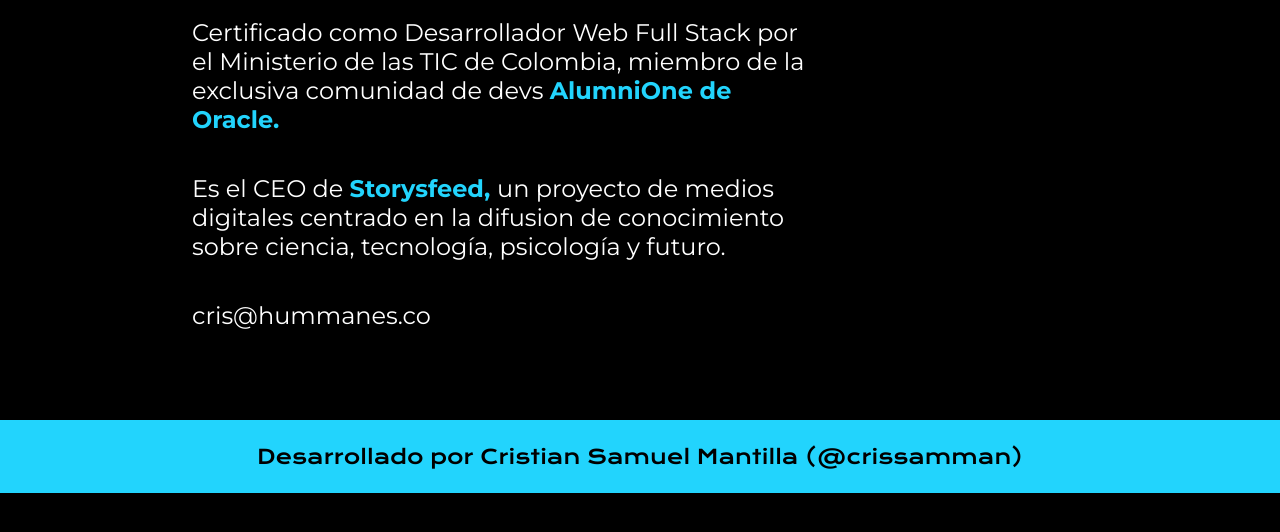
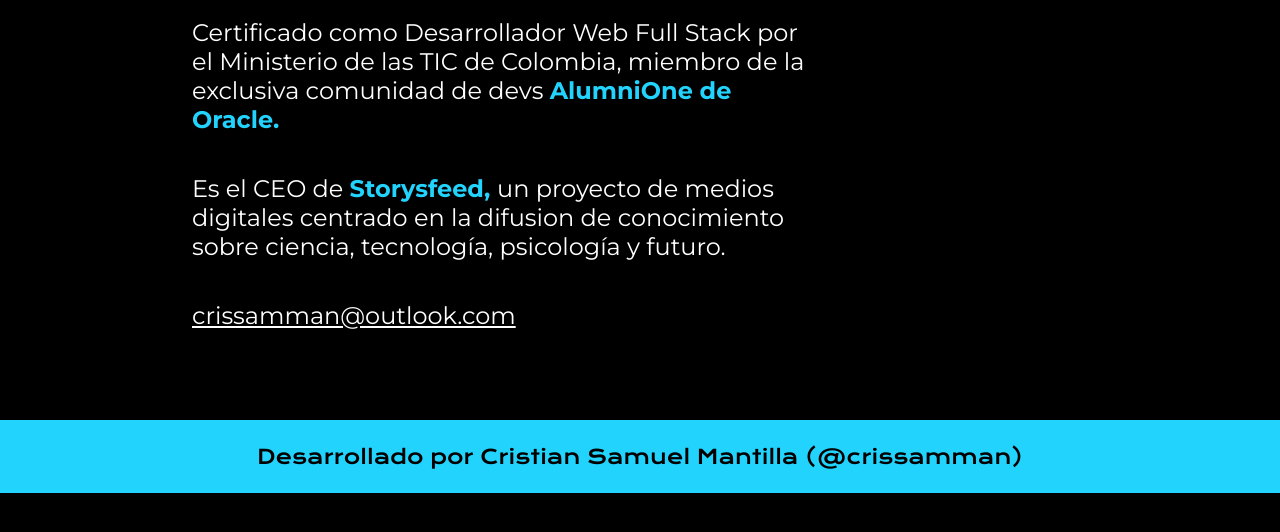
Before and after one commit to crissamman/profile, a plain HTML site: page sobremi.html in a window 1280 px wide. Shown: the part 212-744 px from the top of the page. Drawn offline with nearby package versions, Linux system fonts and the light colour scheme.

Commit message:
Inicializando cambios: correo

```diff
--- a/css/style.css
+++ b/css/style.css
@@ -102,3 +102,8 @@ body {
     font-family: "Montserrat", sans-serif;
     font-size: 24px;
 }
+.presentacion_texto_2 {
+    text-decoration: underline;
+    font-family: "Montserrat", sans-serif;
+    font-size: 24px;
+}
--- a/sobremi.html
+++ b/sobremi.html
@@ -19,7 +19,7 @@
             <h1 class="presentacion_titulo">Sobre <strong> @Cristian </strong></h1>
             <p class="presentacion_texto_1"> Certificado como Desarrollador Web Full Stack por el Ministerio de las TIC de Colombia, miembro de la exclusiva comunidad de devs <strong class="titulo-destacado" > AlumniOne de Oracle. </strong></p>
             <p class="presentacion_texto_1"> Es el CEO de <strong class="titulo-destacado" > Storysfeed, </strong> un proyecto de medios digitales centrado en la difusion de conocimiento sobre ciencia, tecnología, psicología y futuro. </p>
-            <p class="presentacion_texto_1"> cris@hummanes.co </p
+            <p class="presentacion_texto_2">crissamman@outlook.com </p
         </section>
     </main>
     <footer>
```
